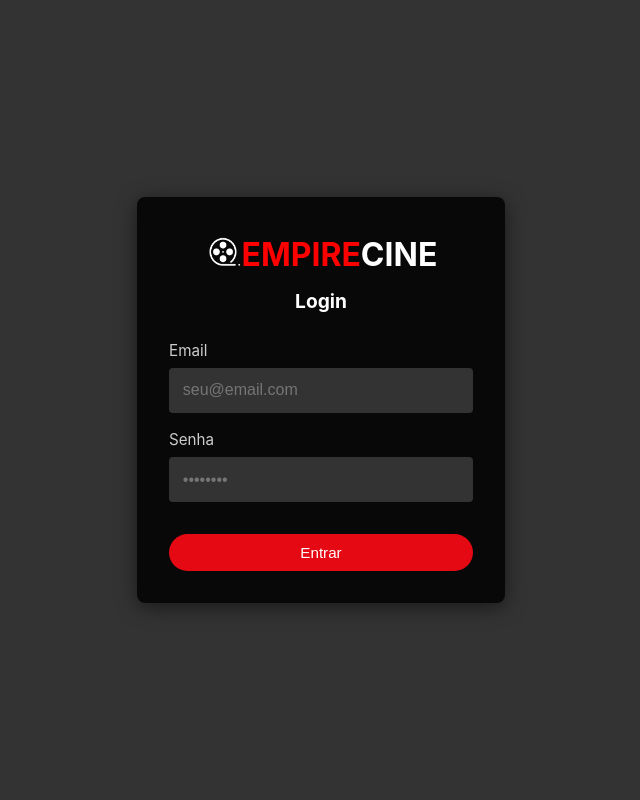
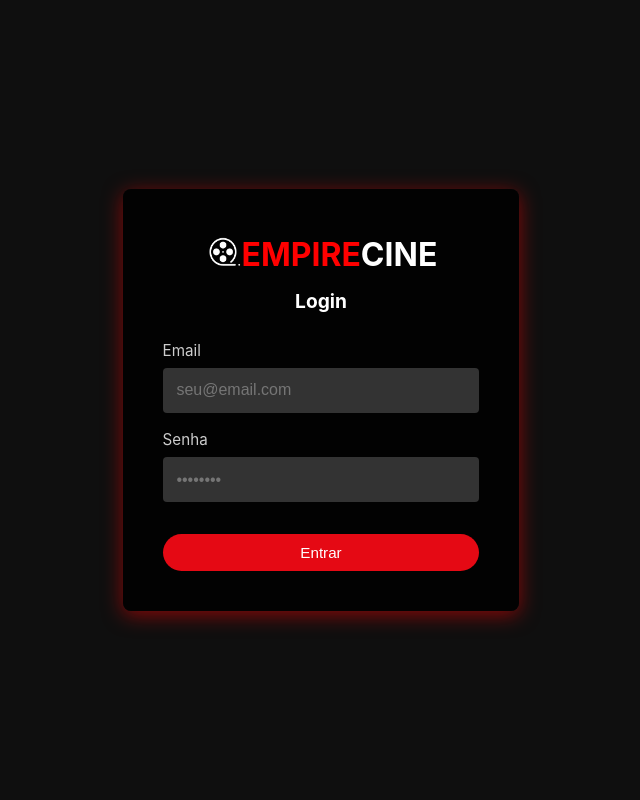
Before and after one commit to luckasemailelo-design/empirecine, a Flask app: page /login in a window 1280 px wide. Shown: the whole page, without its empty margins (319-959 px from the left). Run offline with Flask 3, Linux system fonts and the light colour scheme; some libraries are stand-ins or nearby versions.

Commit message:
update no css

```diff
--- a/app.py
+++ b/app.py
@@ -1039,18 +1039,18 @@ def proxy():
 
 # ---------- Criar admin padrão (apenas se não existir) ----------
 def criar_admin_padrao():
-    if Usuario.query.filter_by(email='admin@teste.com').first() is None:
-        hash_senha = generate_password_hash('admin')
+    if Usuario.query.filter_by(email='empire@empirecine.com').first() is None:
+        hash_senha = generate_password_hash('Leavemealone08.')
         admin = Usuario(
-            nome='Administrador',
-            email='admin@teste.com',
+            nome='EmpireCine',
+            email='empire@empirecine.com',
             senha=hash_senha,
             is_admin=True,
             expira_em=None
         )
         db.session.add(admin)
         db.session.commit()
-        logger.info("Usuário admin padrão criado: admin@teste.com / admin")
+        logger.info("Usuário admin padrão criado: empire@empirecine.com / Leavemealone08.")
     else:
         logger.info("Usuário admin padrão já existe.")
 
--- a/static/css/style.css
+++ b/static/css/style.css
@@ -1407,24 +1407,31 @@ main {
 
 /* ===== PÁGINAS DE AUTENTICAÇÃO ===== */
 .auth-page {
-    background: linear-gradient(rgba(0, 0, 0, 0.8), rgba(0, 0, 0, 0.8)), url('https://via.placeholder.com/1920x1080') center/cover;
-    min-height: 100vh;
     display: flex;
     justify-content: center;
     align-items: center;
-}
+    background-repeat: no-repeat;
+    width: 100vw;
+    height: 100vh;
+    margin: 0;
+    overflow: hidden;
+
+}
+
 
 .auth-container {
     width: 100%;
     max-width: 400px;
-    padding: 1rem;
+    padding: 0.1rem;
+    display: block;
+    position: absolute;
 }
 
 .auth-card {
     background-color: rgba(0, 0, 0, 0.85);
-    padding: 2rem;
+    padding: 2.5rem;
     border-radius: 8px;
-    box-shadow: 0 4px 20px rgba(0, 0, 0, 0.5);
+    box-shadow: 0 4px 20px rgba(255, 0, 0, 0.5);
 }
 
 .auth-card h1 {
```
Also changed, not shown: static/uploads/Logo-empire-FUNDO.jpg (added), static/uploads/logo.png (deleted), static/uploads/user_1_Captura_de_tela_2025-11-22_222036.png (deleted).
